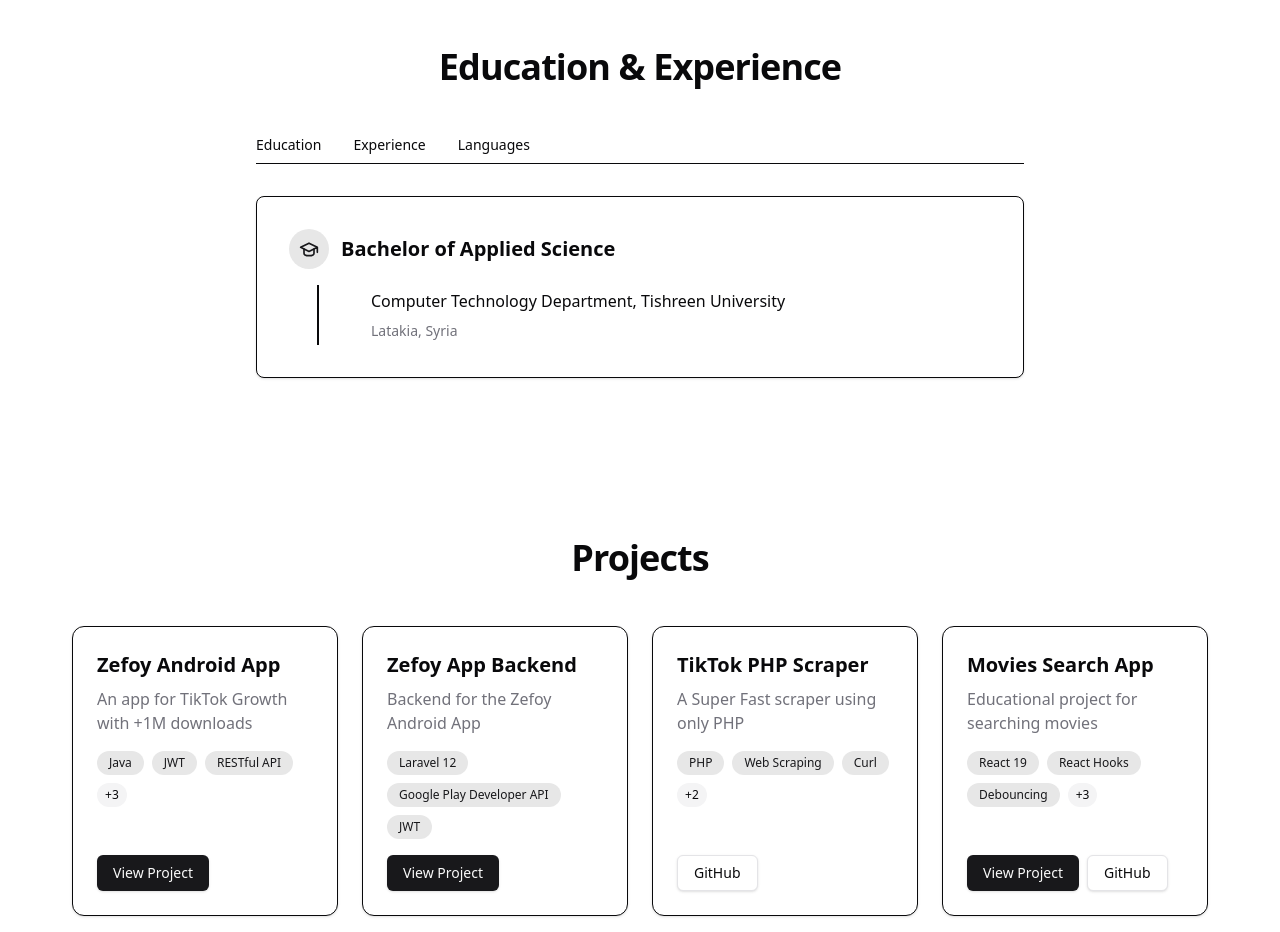
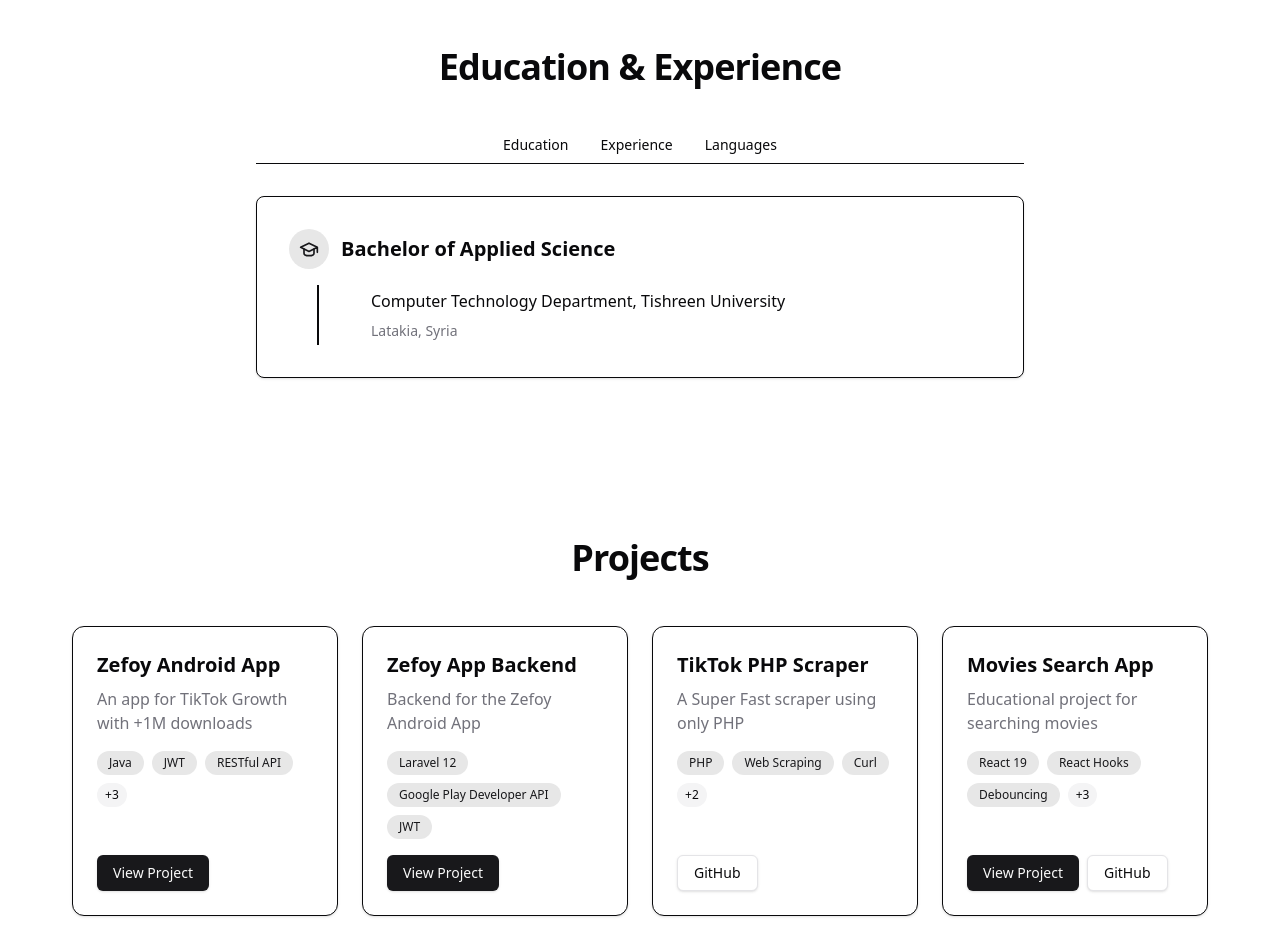
Before and after one commit to haianibrahim/portfolio, a Next.js app: page / in a window 1280 px wide. Shown: the part 1300-2232 px from the top of the page. Built offline with nearby package versions, Linux system fonts and the light colour scheme; a web font is replaced by a local one.

Commit message:
Fixed tabs position in Education & Experience section.

```diff
--- a/src/components/education.tsx
+++ b/src/components/education.tsx
@@ -87,7 +87,7 @@
 
         {/* Tab navigation */}
         <div className="mx-auto max-w-3xl mb-8">
-          <div className="mb-6 flex w-full border-b">
+          <div className="mb-6 flex w-full justify-center border-b">
             <button
               onClick={() => setActiveTab("education")}
               className={cn(
@@ -112,7 +112,7 @@
             <button
               onClick={() => setActiveTab("experience")}
               className={cn(
-                "relative ml-8 pb-2 text-sm font-medium transition-colors focus-visible:outline-none",
+                "relative mx-8 pb-2 text-sm font-medium transition-colors focus-visible:outline-none",
                 activeTab === "experience"
                   ? "text-foreground"
                   : "text-muted-foreground hover:text-foreground"
@@ -133,7 +133,7 @@
             <button
               onClick={() => setActiveTab("languages")}
               className={cn(
-                "relative ml-8 pb-2 text-sm font-medium transition-colors focus-visible:outline-none",
+                "relative pb-2 text-sm font-medium transition-colors focus-visible:outline-none",
                 activeTab === "languages"
                   ? "text-foreground"
                   : "text-muted-foreground hover:text-foreground"
```
